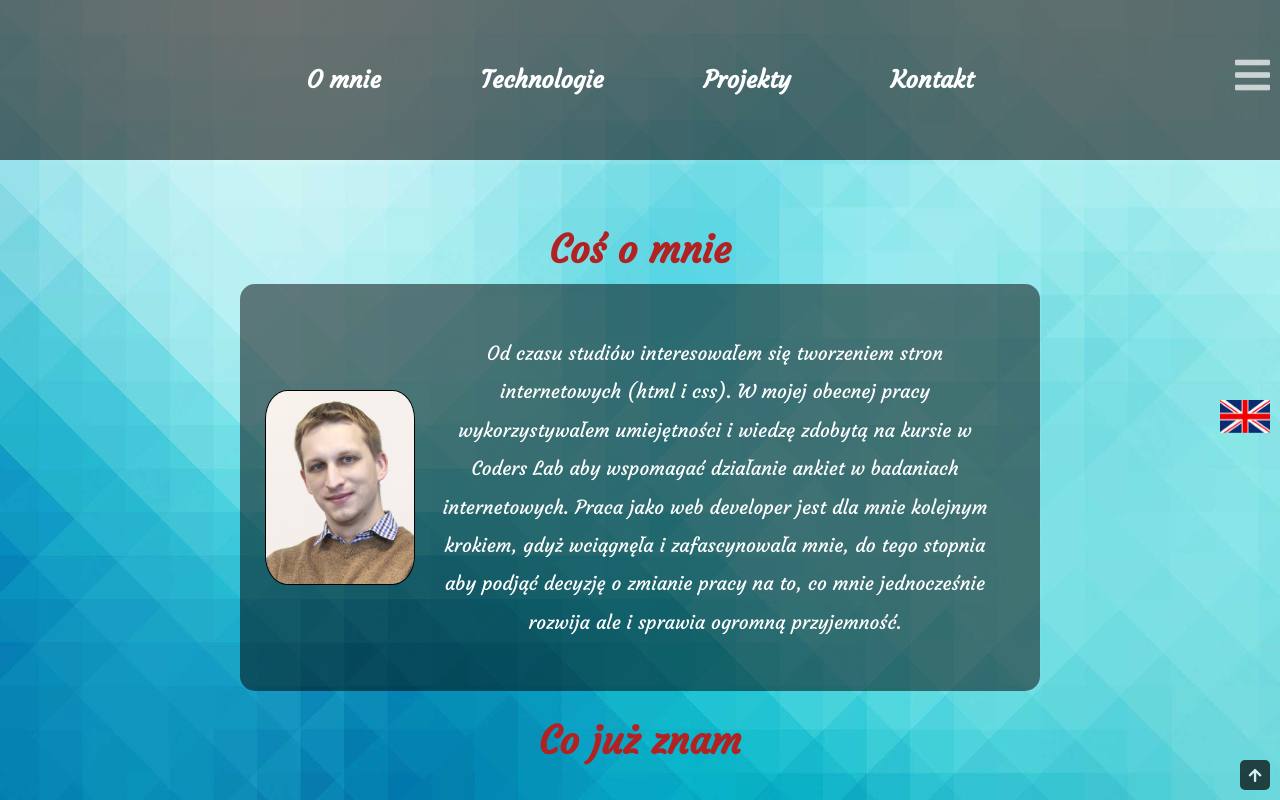
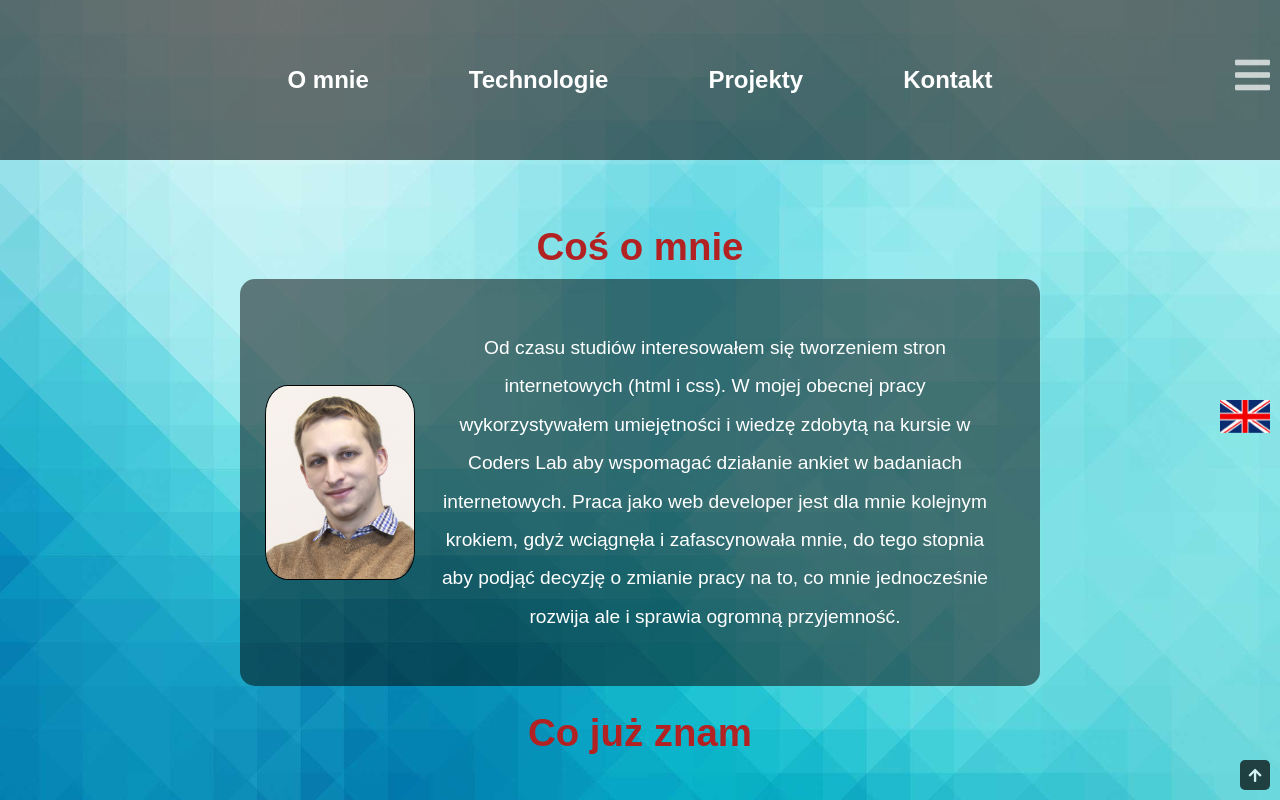
Before and after one commit to KrzGas/KrzysztofGasikPortfolio, a React app: page / in a window 1280 px wide. Shown: the top 800 px of the page. Built offline with nearby package versions, Linux system fonts and the light colour scheme.

Commit message:
site rebuild v4

```diff
--- a/scss/partials/_footer.scss
+++ b/scss/partials/_footer.scss
@@ -9,6 +9,7 @@ footer {
   background: #000000bf;
   min-height: 50rem;
   color: #fff;
+  overflow: hidden;
   .footer__form {
     display: flex;
     flex-flow: column wrap;
--- a/scss/partials/_navigation.scss
+++ b/scss/partials/_navigation.scss
@@ -8,11 +8,7 @@
   min-height: 10rem;
   opacity: 1;
   position: fixed;
-  top: 0;
-}
-.menu__hidden__curtain {
-  opacity: 0;
-  animation: menuSlideUp 0.25s ease-in;
+  top:0;
 }
 nav {
   display: flex;
--- a/scss/style.scss
+++ b/scss/style.scss
@@ -22,8 +22,9 @@ body {
 }
 
 body {
-  font-family: "Courgette", cursive;
+  font-family: 'Arial';
   font-size: 1.2em;
+  min-height: 100vh;
 }
 
 .wrapper {
@@ -32,7 +33,7 @@ body {
 }
 
 #app {
-  height: 100vh;
+  min-height: 100vh;
 }
 
 .scrollTop {
--- a/src/Components/Navigation/Navigation.js
+++ b/src/Components/Navigation/Navigation.js
@@ -38,8 +38,8 @@ class Navigation extends Component {
     const props = this.props;
     return (
       <>
-      <div className={`wrapper__nav ${this.state.swap ? 'menu__visible__curtain' : 'menu__hidden__curtain'}`}>
-        <nav>
+      <div className={`wrapper__nav ${this.state.swap ? 'menu__visible__curtain' : ""}`}>
+        <nav style={this.state.swap ? {display: 'flex'} : {display: 'none'}}>
           {MenuElements.map((item,index) => (
             <Link
               key={item.name}
```
